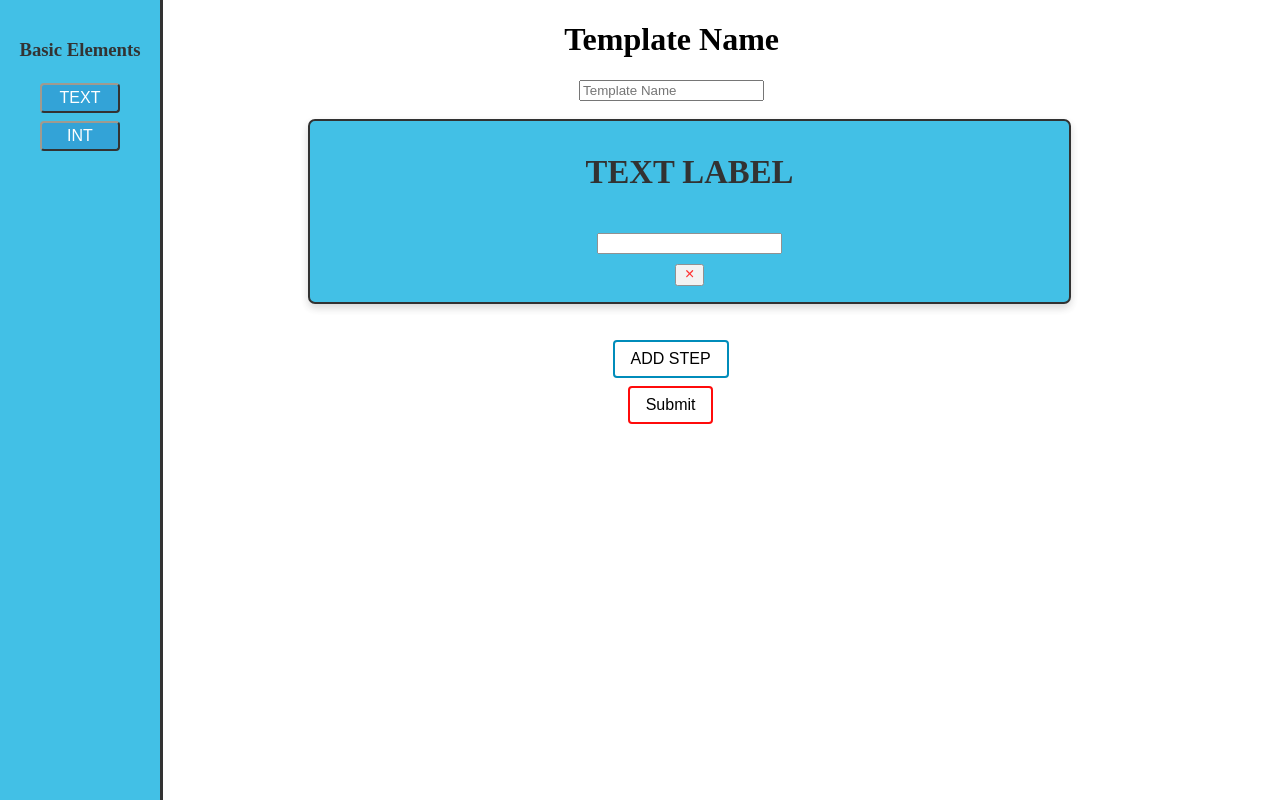
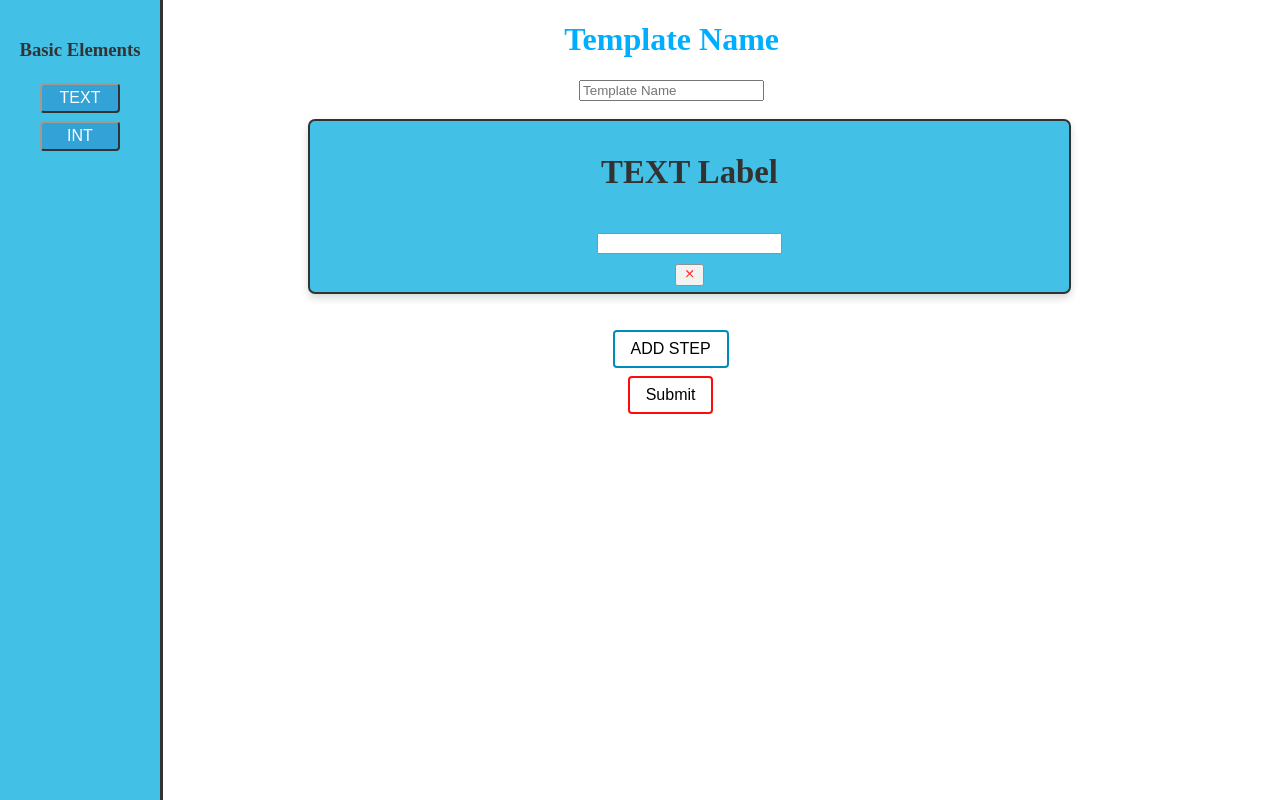
Before and after one commit to sivasaikrishna7/form-builder, a React (Create React App) app: page / in a window 1280 px wide. Both pictures are taken after a click on the button "TEXT". Built offline with nearby package versions, Linux system fonts and the light colour scheme.

Commit message:
added validations

```diff
--- a/src/App.css
+++ b/src/App.css
@@ -4,6 +4,7 @@
 }
 .templatename{
   margin-left: 5%;
+  color: #00aeff;
 }
 /* body{
   background: url(Bgimage.PNG) no-repeat center center fixed;
@@ -114,15 +115,47 @@
   }
 
   .container{
-    /* color: #87cefa ; */
+     color: #000000 ;
     background-color: #13b1e0  ;
     border: 2px solid rgb(0, 0, 0);
     border-radius: 7px;
     outline: #111;
-    height: 2%;
+    height: 1%;
     width: 70%;
     margin-left: 12%;
-    padding-bottom: 15px;
+    padding-bottom: 5px;
+    padding-top: 0px;
     opacity: 80%;
     box-shadow: 0 4px 8px 0 rgba(0,0,0,0.2);
   }
+
+  /* .input {
+    margin: 2rem auto;
+    background-color: rgb(0, 180, 224);
+    padding: 1rem;
+    width: 90%;
+    max-width: 40rem;
+  }
+
+  .input label {
+    display: block;
+
+    font-weight: bold;
+    margin-bottom: 0.5rem;
+  }
+
+  .input input {
+    font: inherit;
+    display: block;
+
+    width: 100%;
+    border: 1px solid rgb(3, 18, 20);
+    padding: 0.15rem;
+    margin-bottom: 0.5rem;
+  }
+
+  .input input:focus {
+    outline: none;
+
+    border-color: #4f005f;
+  } */
--- a/src/App.js
+++ b/src/App.js
@@ -35,12 +35,9 @@ function App() {
     const typeLabel = getLabel(param)
     return (
       <div>
-        <h3>{typeLabel} LABEL</h3>{' '}
-        <input
-          // value={label}
-          type="text"
-          onChange={changeLabel}
-        />
+        <h3>{typeLabel} Label</h3>
+
+        <input type="text" onChange={changeLabel} />
       </div>
     )
   }
@@ -69,6 +66,17 @@ function App() {
   }
 
   const onsubmitHandler = () => {
+    if (template_name.length === 0) {
+      alert('Enter the Template Name!')
+    }
+    if (itemsFromBackend.length === 0) {
+      alert('Please Add a Field!')
+      return
+    }
+    if (label.length === 0) {
+      alert('Enter the Label')
+      return
+    }
     setState({
       template_name: template_name,
       field: [
@@ -80,6 +88,7 @@ function App() {
         },
       ],
     })
+    setLabel('')
     setNewId(uuid())
   }
   useEffect(() => {
```
Also changed, not shown: src/Bgimage.PNG (deleted).
